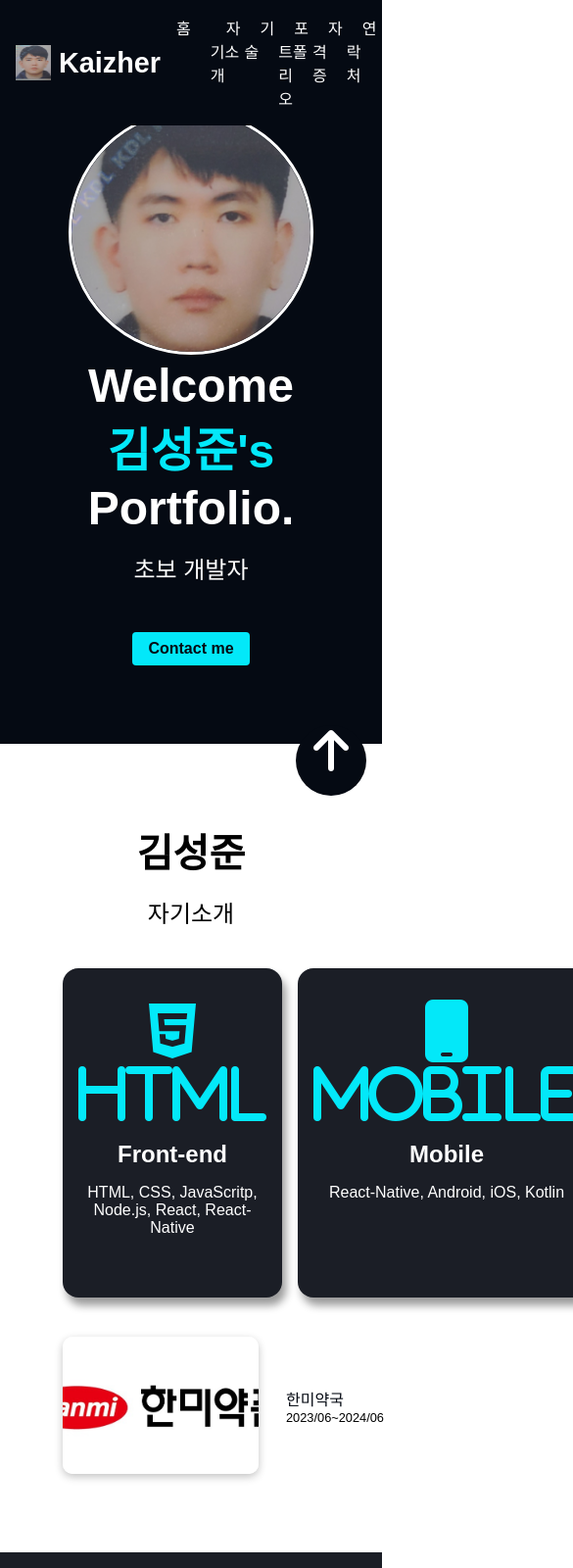
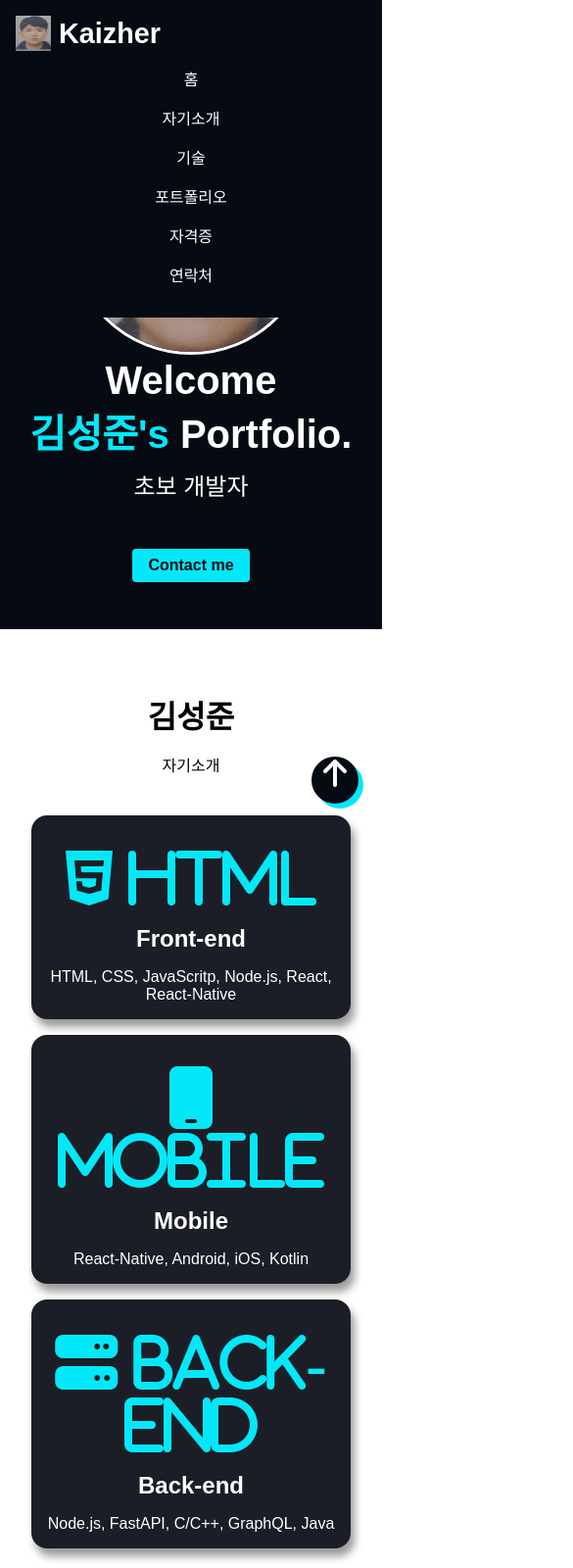
Before and after one commit to Kaizher31/SJ-Portfolio, a plain HTML site: page index.html in a window 390 px wide. Shown: the top 1600 px of the page at 98% size, 585 px wide, since content can reach past the window. Drawn offline with Linux system fonts and the light colour scheme; a web font is replaced by a local one.

Commit message:
media 수정(모바일)

```diff
--- a/CSS/style.css
+++ b/CSS/style.css
@@ -427,7 +427,7 @@ button:focus { outline: 1px solid var(--color-accent);}
     height:  4.5rem;
     border-radius: 100%;
     text-align: center;
-    /* box-shadow: 5px 5px 0px 0px var(--color-accent); */
+    box-shadow: 5px 5px 0px 0px var(--color-accent);
 }
 
 /* footer */
@@ -451,3 +451,70 @@ button:focus { outline: 1px solid var(--color-accent);}
 .contact_link:hover {
     color: var(--color-accent);
 }
+
+@media screen and (max-width: 768px) {
+    .section {
+        padding: 3rem 2rem;
+    }
+    .title {
+        font-size: 2rem;
+    }
+    .description {
+        font-size: 1rem;
+    }
+    .header {
+        flex-direction: column;
+        align-items: start;
+    }
+    .header__menu {
+        flex-direction: column;
+        text-align: center;
+        padding: 1rem 4rem;
+        gap: 1rem;
+    }
+    .header__nav {
+        width: 100%;
+    }
+    #home {
+        padding-bottom: 3rem;
+    }
+    .home__title {
+        font-size: 2.5rem;
+        margin-bottom: 0.5rem;
+    }
+    .majors {
+        flex-direction: column;
+        align-items: center;
+    }
+    .major {
+        max-width: 25rem;
+    }
+    .job {
+        justify-content: center;
+    }
+    .skills {
+        grid-template-columns: 1fr;
+    }
+    .categories {
+        flex-direction: column;
+    }
+    .category {
+        width: 100%;
+    }
+    .projects {
+        grid-template-columns: repeat(2, 1fr);
+    }
+    .license {
+        flex-direction: column;
+    }
+    .license:nth-child(even) .license__img {
+        order: 0;
+    }
+    .arrow-up {
+        font-size: 2rem;
+        width: 3rem;
+        height: 3rem;
+        bottom: 1.5rem;
+        right: 1.5rem;
+    }
+}
```
